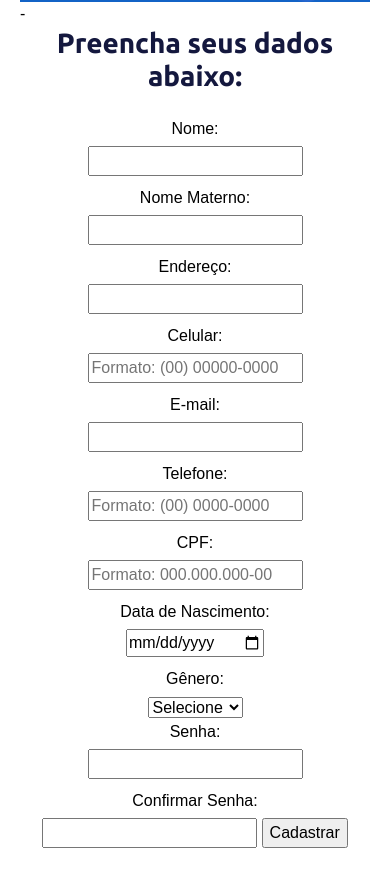
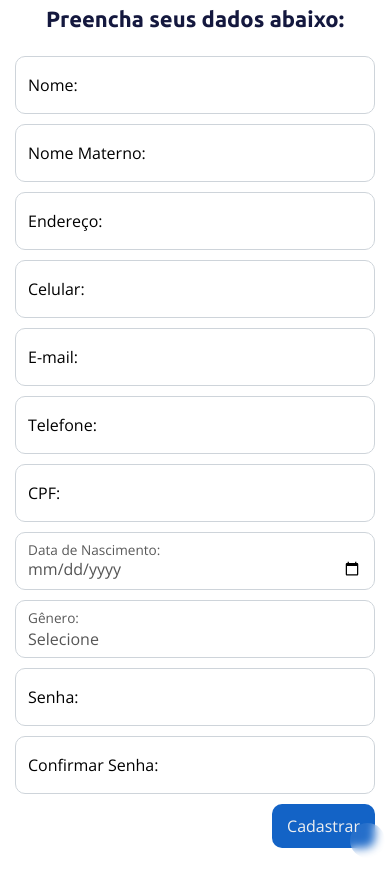
Before and after one commit to IureFreire/Projeto_Telecall, a plain HTML site: page cadastroo.html in a window 390 px wide. Shown: the part 259-1137 px from the top of the page. Drawn offline with nearby package versions, Linux system fonts and the light colour scheme.

Commit message:
Atualização dos Estilos da Cdastroo.html

```diff
--- a/cadastroo.html
+++ b/cadastroo.html
@@ -32,6 +32,10 @@
   <!-- Template Stylesheet -->
   <link href="css/style.css" rel="stylesheet">
   <link rel="stylesheet" href="css/styles.css">
+
+
+  <!---Arquivo criado para estilização da pagina cadastro-->
+  <link rel="stylesheet" href="css/cadastroStyle.css">
 
 </head>
 
@@ -75,7 +79,7 @@
             </div>
             <a href="contact.html" class="nav-item nav-link">Acesse ao Login</a>
 
-                            <button id="toggleMode"  style="border-radius: 30px; background-color:#1363C6;;">Acessibilidade</button>
+            <button id="toggleMode" style="border-radius: 30px; background-color:#1363C6;;">Acessibilidade</button>
             <button style="background-color: #1363C6; border-radius: 30px;" id="aumentar-fonte">Aumentar Fonte</button>
             <button style="background-color: #1363C6;border-radius: 30px; " id="diminuir-fonte">Diminuir Fonte</button>
             <script src="js/scri.js"></script>
@@ -122,174 +126,96 @@
     <div class="freire">
       <div class="mx-auto text-center wow fadeIn" data-wow-delay="0.1s" style="max-width: 500px;">
 
-                <h1    class="mb-4">Preencha seus dados abaixo:</h1>
-
-
+        <h1 class="mb-4 size_cadastro">Preencha seus dados abaixo:</h1>
 
         <head>
           <meta charset="UTF-8">
           <meta name="viewport" content="width=device-width, initial-scale=1.0">
           <title>Formulário de Cadastro</title>
-                    <style>
-                      body {
-                        font-family: Arial, sans-serif;
-                        margin: 20px;
-                      }
+        </head>
 
-                      label {
-                        display: block;
-                        margin-bottom: 5px;
-                      }
-
-                      input {
-                        margin-bottom: 10px;
-                      }
-
-                      ul {
-                        color: red;
-                        list-style: none;
-                        padding: 0;
-                      }
-                    </style>
-                  </head>
         <body>
 
           <form id="formularioCadastro" onsubmit="return validarFormulario()">
+            <div class="fomulario_master margin-responsive">
+
+              <div class="erro_nome"></div>
+
+              <div class="form-floating">
+                <input type="text" id="nome" class="form-control" name="nome" minlength="6" maxlength="30"
+                  placeholder="Your Name">
                 <label for="nome">Nome:</label>
-                      <input type="text" id="nome" name="nome">
+              </div>
 
+              <div class="form-floating">
+                <input type="text" id="nomeMaterno" name="nomeMaterno" class="form-control" minlength="6" maxlength="30"
+                  placeholder="Your Name">
                 <label for="nomeMaterno">Nome Materno:</label>
-                      <input type="text" id="nomeMaterno" name="nomeMaterno">
+              </div>
 
+              <div class="form-floating">
+                <input type="text" id="endereco" name="endereco" class="form-control" minlength="6" maxlength="30"
+                  placeholder="Your Name">
                 <label for="endereco">Endereço:</label>
-                      <input type="text" id="endereco" name="endereco">
+              </div>
 
+              <div class="form-floating">
+                <input type="text" id="celular" name="celular" class="form-control" minlength="6" maxlength="11"
+                  placeholder="Formato: (00) 00000-0000">
                 <label for="celular">Celular:</label>
-                      <input type="text" id="celular" name="celular" placeholder="Formato: (00) 00000-0000">
+              </div>
 
+              <div class="form-floating">
+                <input type="email" id="email" name="email" class="form-control" minlength="6" maxlength="30"
+                  placeholder="Your E-mail">
                 <label for="email">E-mail:</label>
-                      <input type="email" id="email" name="email">
+              </div>
 
+              <div class="form-floating">
+                <input type="text" id="telefone" name="telefone" class="form-control" minlength="6" maxlength="10" placeholder="Formato: (00) 0000-0000">
                 <label for="telefone">Telefone:</label>
-                      <input type="text" id="telefone" name="telefone" placeholder="Formato: (00) 0000-0000">
+              </div>
 
+              <div class="form-floating">
+                <input type="text" id="cpf" name="cpf" class="form-control" minlength="12" maxlength="15"
+                  placeholder="Formato: 000.000.000-00">
                 <label for="cpf">CPF:</label>
-                      <input type="text" id="cpf" name="cpf" placeholder="Formato: 000.000.000-00">
+              </div>
 
+              <div class="form-floating">
+                <input type="date" id="dataNascimento" name="dataNascimento" class="form-control" minlength="6"
+                  maxlength="6" placeholder="Formato: dd/mm/aaaa">
+                <label for="dataNascimento">Data de Nascimento:</label>
+              </div>
 
-
-                      <label for="dataNascimento">Data de Nascimento:</label>
-                      <input type="date" id="dataNascimento" name="dataNascimento" placeholder="Formato: dd/mm/aaaa">
-
-                      <label for="genero">Gênero:</label>
-                      <select id="genero" name="genero">
-
+              <div class="form-floating">
+                <select id="genero" name="genero" class="form-control select_genero" minlength="6" maxlength="6"
+                  placeholder="Selecione seu Gênero">
                   <option value="Selecione">Selecione</option>
                   <option value="masculino">Masculino</option>
                   <option value="feminino">Feminino</option>
                   <option value="outro">Outro</option>
                 </select>
+                <label for="genero">Gênero:</label>
+              </div>
 
+              <div class="form-floating">
+                <input type="password" id="senha" name="senha" class="form-control" minlength="6" maxlength="6"
+                  placeholder="Digite sua senha">
                 <label for="senha">Senha:</label>
-                      <input type="password" id="senha" name="senha">
+              </div>
+              <div class="form-floating">
+                <input type="password" id="confirmarSenha" name="confirmarSenha" class="form-control" minlength="6"
+                  maxlength="6" placeholder="Confirme sua senha">
+                <label for="confirmarSenha">Confirmar Senha:</label>
+              </div>
+              <div class="master_submit">
+                <button type="submit" class="button" value="Cadastrar">Cadastrar</button>
+              </div>
+            </div>
+          </form>
+        </body>
 
-                      <label for="confirmarSenha">Confirmar Senha:</label>
-                      <input type="password" id="confirmarSenha" name="confirmarSenha">
-
-                      <input type="submit" value="Cadastrar">
-                    </form>
-
-                  <script>
-                    function validarFormulario() {
-                        var nome = document.getElementById('nome').value;
-                        var nomeMaterno = document.getElementById('nomeMaterno').value;
-                        var endereco = document.getElementById('endereco').value;
-                        var celular = document.getElementById('celular').value;
-                        var email = document.getElementById('email').value;
-                        var telefone = document.getElementById('telefone').value;
-                        var cpf = document.getElementById('cpf').value;
-
-                        var dataNascimento = document.getElementById('dataNascimento').value;
-                        var genero = document.getElementById('genero').value;
-                        var senha = document.getElementById('senha').value;
-                        var confirmarSenha = document.getElementById('confirmarSenha').value;
-
-                        var erros = [];
-
-                      if (erros.length > 0) {
-                            exibirErros(erros);
-                            return false; // Impede o envio do formulário se houver erros
-                          }
-
-                      // Validar o campo Nome
-                      if (nome.length < 3 || nome.length > 60 || !/^[a-zA-Z\s]+$/.test(nome)) {
-                        erros.push(  " * O campo Nome deve ter entre 3 e 60 caracteres alfabéticos.");
-                      }
-
-                      // Validar o campo Nome Materno
-                      if (nomeMaterno.length < 3 || nomeMaterno.length > 60 || !/^[a-zA-Z\s]+$/.test(nomeMaterno)) {
-                        erros.push(" * O campo Nome Materno deve ter entre 3 e 60 caracteres alfabéticos.");
-                      }
-
-                      // Validar o campo Endereço
-                      if (endereco.trim() === '') {
-                        erros.push(" * O campo Endereço é obrigatório.");
-                      }
-
-                      // Validar o campo Celular
-                      if (!/^\(\d{2}\) \d{5}-\d{4}$/.test(celular)) {
-                        erros.push(" * O campo celular deve estar no formato (00) 00000-0000.");
-                      }
-
-                      // Validar o campo E-mail
-                      if (email.trim() === '' || !/^[^\s@]+@[^\s@]+\.[^\s@]+$/.test(email)) {
-                        erros.push(" * O campo E-mail não é válido.");
-                      }
-
-
-                      // Validar o campo Senha
-                      if (senha.length < 6 || senha.length > 20) {
-                        erros.push(" * A senha deve ter entre 6 e 20 caracteres.");
-                      }
-
-                      // Validar a confirmação de Senha
-                      if (senha !== confirmarSenha) {
-                        erros.push(" * A confirmação de senha não coincide.");
-                      }
-
-
-
-                      // Exibir erros, se houver algum
-                      if (erros.length > 0) {
-                        exibirErros(erros);
-                        return false; // Impede o envio do formulário se houver erros
-                      }
-
-                      // Continua com o envio do formulário se a validação for bem-sucedida
-                      return true;
-                    }
-
-
-                    function exibirErros(erros) {
-                      var ul = document.createElement('ul');
-                      erros.forEach(function(erro) {
-                        var li = document.createElement('li');
-                        li.textContent = erro;
-                        ul.appendChild(li);
-                      });
-
-                      // Limpar erros anteriores, se houver algum
-                      var errosAnteriores = document.querySelector('ul');
-                      if (errosAnteriores) {
-                        errosAnteriores.remove();
-                      }
-
-                      // Adicionar a lista de erros ao corpo do documento
-                      document.body.appendChild(ul);
-                    }
-                  </script>
-
-                  </body>
 </html>
 
 
@@ -299,7 +225,7 @@
 </div>
 </div>
 </div>
-    </div>  <!--- ATE AQUI -->
+</div> <!--- ATE AQUI -->
 <!-- Contact End -->
 
 
@@ -357,7 +283,9 @@
 
     <!- Back to Top -->
 <a href="#" class="btn btn-lg btn-primary btn-lg-square back-to-top pt-2"><i class="bi bi-arrow-up"></i></a>
-
+<!--Criação do arquivo js para cadastroo.html-->
+<script src="./js/cadastro/mascara.js"></script>
+<script src="./js/cadastro/cadastro.js"></script>
 
 <!-- JavaScript Libraries -->
 <script src="https://ajax.googleapis.com/ajax/libs/jquery/3.6.1/jquery.min.js"></script>
--- /dev/null
+++ b/css/cadastroStyle.css
@@ -0,0 +1,105 @@
+body {
+  font-family: "Open Sans",sans-serif;
+}
+
+label {
+  display: block;
+  margin-bottom: 5px;
+}
+
+input {
+  margin-bottom: 10px;
+}
+
+ul {
+  color: red;
+  list-style: none;
+  padding: 0;
+}
+
+.fomulario_master{
+    display: flex;
+    flex-direction: column;
+}
+
+.select_genero{
+    margin-bottom: 10px;
+    background-color: white !important;
+}
+
+/*BUTTON STYLE*/
+.master_submit{
+  display: flex;
+  flex-direction: row-reverse;
+}
+
+.button {
+  padding: 10px 15px;
+  font-size: 16px;
+  background: transparent;
+  border: none;
+  position: relative;
+  color: #f0f0f0;
+  z-index: 1;
+}
+
+.button::after,
+.button::before {
+  content: '';
+  position: absolute;
+  bottom: 0;
+  right: 0;
+  z-index: -99999;
+  transition: all .4s;
+}
+
+.button::before {
+  transform: translate(0%, 0%);
+  width: 100%;
+  height: 100%;
+  background: #1363C6;
+  border-radius: 10px;
+}
+
+.button::after {
+  transform: translate(10px, 10px);
+  width: 35px;
+  height: 35px;
+  background: #ffffff15;
+  backdrop-filter: blur(5px);
+  border-radius: 50px;
+}
+
+.button:hover::before {
+  transform: translate(5%, 20%);
+  width: 110%;
+  height: 110%;
+}
+
+.button:hover::after {
+  border-radius: 10px;
+  transform: translate(0, 0);
+  width: 100%;
+  height: 100%;
+}
+
+.button:active::after {
+  transition: 0s;
+  transform: translate(0, 5%);
+}
+
+@media (max-width: 700px){
+  .margin-responsive{
+    margin-left: 15px;
+    margin-right: 15px;
+  }
+
+  .master_submit{
+    display: flex;
+    flex-direction: row-reverse;
+  }
+
+  .size_cadastro{
+    font-size: 22px;
+  }
+}
```
Also changed, not shown: js/cadastro/cadastro.js (added, +90 -0 lines), js/cadastro/mascara.js (added, +14 -0 lines). Lines whose indentation alone changed are shown as unchanged.
